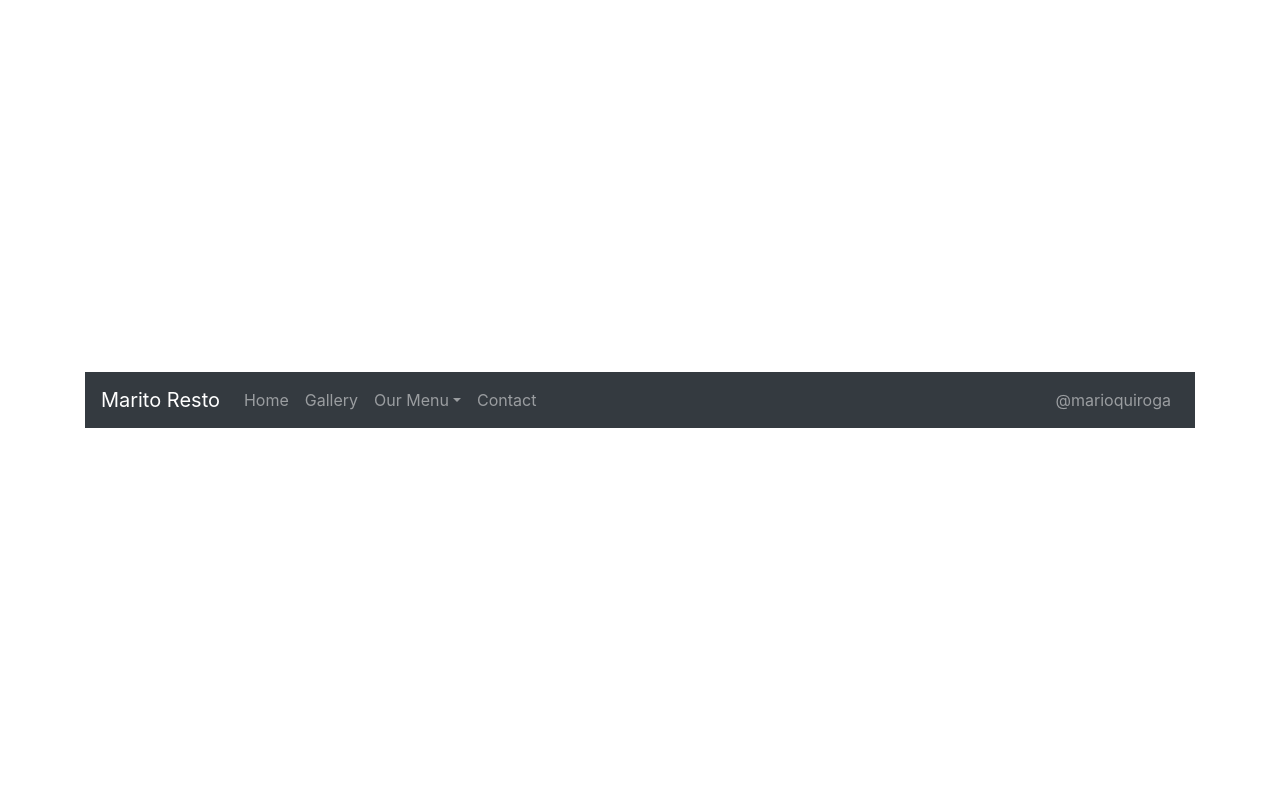
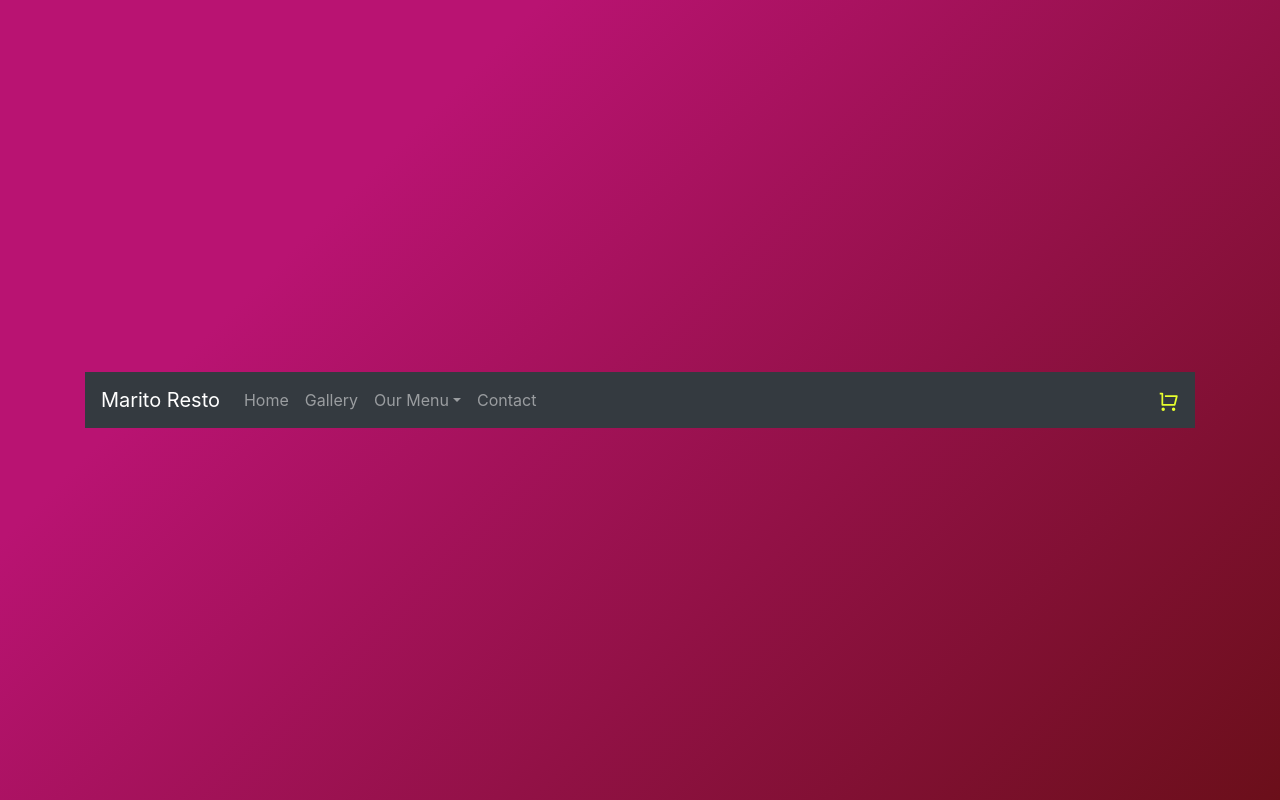
Before and after one commit to maritocuate/apptest, a React (Create React App) app: page / in a window 1280 px wide. Built offline with nearby package versions, Linux system fonts and the light colour scheme.

Commit message:
sass && cart component

```diff
--- a/package.json
+++ b/package.json
@@ -35,5 +35,9 @@
       "last 1 firefox version",
       "last 1 safari version"
     ]
+  },
+  "devDependencies": {
+    "node-sass": "^4.14.1",
+    "react-icons": "^4.1.0"
   }
 }
--- /dev/null
+++ b/src/components/NavBar/CartWidget.jsx
@@ -0,0 +1,12 @@
+import { RiShoppingCartLine } from 'react-icons/ri'
+import './cartwidget.scss'
+
+const CartWidget = () => {
+     return (
+          <div>
+               <RiShoppingCartLine className='cart' />
+          </div>
+     )
+}
+
+export default CartWidget
--- /dev/null
+++ b/src/components/NavBar/cartwidget.scss
@@ -0,0 +1,6 @@
+@import '../../variables.scss';
+
+.cart {
+     color: $yellow;
+     font-size: 1.3em;
+}
--- a/src/components/NavBar.jsx
+++ b/src/components/NavBar/index.jsx
@@ -1,6 +1,7 @@
 import Navbar from 'react-bootstrap/Navbar'
 import Nav from 'react-bootstrap/Nav'
 import NavDropdown from 'react-bootstrap/NavDropdown'
+import CartWidget from './CartWidget'
 
 function NavBar(props) {
      return (
@@ -20,7 +21,7 @@ function NavBar(props) {
                          <Nav.Link href="#contact">Contact</Nav.Link>
                     </Nav>
                     <Nav>
-                         <Nav.Link href="https://maritoq.com">@marioquiroga</Nav.Link>
+                         <CartWidget />
                     </Nav>
                     </Navbar.Collapse>
                </Navbar>
--- a/src/index.css
+++ b/src/index.css
@@ -5,6 +5,8 @@ body {
     sans-serif;
   -webkit-font-smoothing: antialiased;
   -moz-osx-font-smoothing: grayscale;
+  background-color: #6b0f1a;
+  background-image: linear-gradient(315deg, #6b0f1a 0%, #b91372 74%);
 }
 
 code {
--- /dev/null
+++ b/src/variables.scss
@@ -0,0 +1 @@
+$yellow: #e7ff2d;
```
Also changed, not shown: 2 other files (tests, documents, lock files or other folders).
